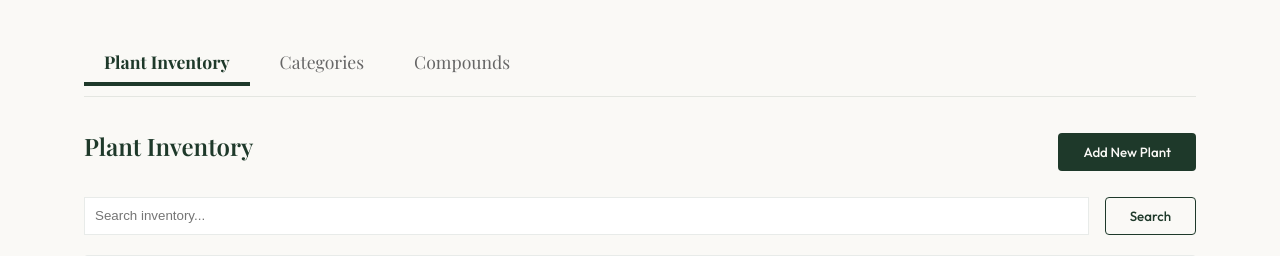
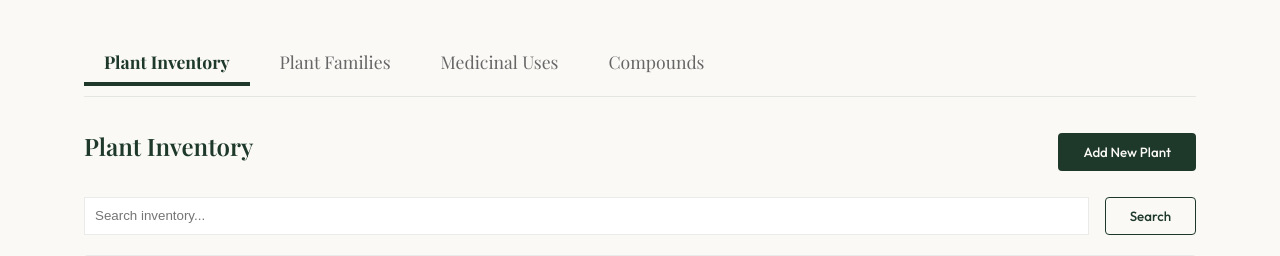
Before and after one commit to TRuby139/Medicinal-Plants-and-Herbs-Database-System, a PHP site: page /admin-dashboard.php in a window 1280 px wide. Shown: the part 89-345 px from the top of the page. Run offline with PHP 8.4, Linux system fonts and the light colour scheme; a user stored in the database is signed in; data comes from the database, SQL or seed files in the repository; some web fonts are replaced.

Commit message:
fix some ui confusion
1. Unified Terminology Across the Site
Public Site (index.php): The filter sidebars now precisely read "Plant Families" and "Medicinal Uses" instead of the mismatched singular versions.
Admin Dashboard (admin-dashboard.php): The former "Categories" tab has been explicitly renamed to "Plant Families".
Result: A 1-to-1 match between what the public sees (Filters) and what the Admin manages (Tabs), entirely eliminating confusion.

2. New Medicinal Uses Management (Admin)
New Tab: Added a dedicated "Medicinal Uses" tab to the Admin Dashboard right next to "Plant Families".
New Modal: Created a brand new "Add Medicinal Use" modal. It looks identical to the Family modal but securely passes type: 'medicinal_use' to the backend when saving.
Dynamic Logic (main.js): Wrote dedicated loadAdminUses(), submitUseForm(), and deleteUse() JavaScript functions to handle the API calls seamlessly. The new tab behaves just as smoothly as the rest of the dashboard.

```diff
--- a/admin-dashboard.php
+++ b/admin-dashboard.php
@@ -36,7 +36,8 @@ if (!isset($_SESSION['admin_id'])) {
     <main class="container" style="padding: 40px 20px;">
         <div class="admin-tabs" style="display: flex; gap: 10px; margin-bottom: 30px; border-bottom: 1px solid var(--color-divider); padding-bottom: 10px;">
             <button class="tab-btn active" onclick="switchTab('plants')" style="background: none; border: none; font-size: 1.1rem; padding: 10px 20px; cursor: pointer; border-bottom: 3px solid var(--color-primary); font-weight: bold;">Plant Inventory</button>
-            <button class="tab-btn" onclick="switchTab('categories')" style="background: none; border: none; font-size: 1.1rem; padding: 10px 20px; cursor: pointer; border-bottom: 3px solid transparent;">Categories</button>
+            <button class="tab-btn" onclick="switchTab('categories')" style="background: none; border: none; font-size: 1.1rem; padding: 10px 20px; cursor: pointer; border-bottom: 3px solid transparent;">Plant Families</button>
+            <button class="tab-btn" onclick="switchTab('uses')" style="background: none; border: none; font-size: 1.1rem; padding: 10px 20px; cursor: pointer; border-bottom: 3px solid transparent;">Medicinal Uses</button>
             <button class="tab-btn" onclick="switchTab('compounds')" style="background: none; border: none; font-size: 1.1rem; padding: 10px 20px; cursor: pointer; border-bottom: 3px solid transparent;">Compounds</button>
         </div>
 
@@ -71,8 +72,8 @@ if (!isset($_SESSION['admin_id'])) {
 
         <div id="categories-tab" class="tab-content" style="display: none;">
             <div class="admin-header flex justify-between items-center" style="margin-bottom: 20px;">
-                <h2>Categories (Families)</h2>
-                <button class="btn btn-primary" data-modal-target="add-category-modal">Add New Category</button>
+                <h2>Plant Families</h2>
+                <button class="btn btn-primary" data-modal-target="add-category-modal">Add Plant Family</button>
             </div>
             <div class="table-container">
                 <table class="admin-table">
@@ -90,6 +91,28 @@ if (!isset($_SESSION['admin_id'])) {
                 </table>
             </div>
         </div> <!-- End of categories-tab -->
+
+        <div id="uses-tab" class="tab-content" style="display: none;">
+            <div class="admin-header flex justify-between items-center" style="margin-bottom: 20px;">
+                <h2>Medicinal Uses</h2>
+                <button class="btn btn-primary" data-modal-target="add-use-modal">Add Medicinal Use</button>
+            </div>
+            <div class="table-container">
+                <table class="admin-table">
+                    <thead>
+                        <tr>
+                            <th>ID</th>
+                            <th>Medicinal Use Name</th>
+                            <th>Description</th>
+                            <th>Actions</th>
+                        </tr>
+                    </thead>
+                    <tbody id="admin-uses-tbody">
+                        <!-- Loaded dynamically -->
+                    </tbody>
+                </table>
+            </div>
+        </div> <!-- End of uses-tab -->
 
         <div id="compounds-tab" class="tab-content" style="display: none;">
             <div class="admin-header flex justify-between items-center" style="margin-bottom: 20px;">
@@ -113,11 +136,11 @@ if (!isset($_SESSION['admin_id'])) {
         </div> <!-- End of compounds-tab -->
     </main>
 
-    <!-- Add Category Modal -->
+    <!-- Add Category (Plant Family) Modal -->
     <div id="add-category-modal" class="modal-overlay">
         <div class="modal-content" style="max-width: 500px;">
             <div class="modal-header">
-                <h3>Category Details</h3>
+                <h3>Plant Family Details</h3>
                 <button class="close-btn close-modal">&times;</button>
             </div>
             <div class="modal-body">
@@ -135,7 +158,34 @@ if (!isset($_SESSION['admin_id'])) {
             </div>
             <div class="modal-footer">
                 <button class="btn btn-outline close-modal">Cancel</button>
-                <button class="btn btn-primary" onclick="submitCategoryForm(event)">Save Category</button>
+                <button class="btn btn-primary" onclick="submitCategoryForm(event)">Save Family</button>
+            </div>
+        </div>
+    </div>
+
+    <!-- Add Medicinal Use Modal -->
+    <div id="add-use-modal" class="modal-overlay">
+        <div class="modal-content" style="max-width: 500px;">
+            <div class="modal-header">
+                <h3>Medicinal Use Details</h3>
+                <button class="close-btn close-modal">&times;</button>
+            </div>
+            <div class="modal-body">
+                <form id="add-use-form">
+                    <div class="form-group">
+                        <label for="use-name">Medicinal Use Name <span style="color: red;">*</span></label>
+                        <input type="text" id="use-name" name="use-name">
+                        <span class="error-msg" style="color: red; font-size: 0.85rem; display: none;"></span>
+                    </div>
+                    <div class="form-group">
+                        <label for="use-desc">Description</label>
+                        <textarea id="use-desc" name="use-desc" rows="3"></textarea>
+                    </div>
+                </form>
+            </div>
+            <div class="modal-footer">
+                <button class="btn btn-outline close-modal">Cancel</button>
+                <button class="btn btn-primary" onclick="submitUseForm(event)">Save Medicinal Use</button>
             </div>
         </div>
     </div>
--- a/assets/css/index.css
+++ b/assets/css/index.css
@@ -875,3 +875,6 @@ img {
     transform: translateY(-5px) !important;
     box-shadow: 0 10px 20px rgba(30, 57, 42, 0.15) !important;
 }
+
+.sort-dropdown:hover {
+}
--- a/assets/js/main.js
+++ b/assets/js/main.js
@@ -294,6 +294,7 @@ document.addEventListener('DOMContentLoaded', () => {
     if (document.getElementById('admin-plants-tbody')) {
         loadAdminPlants();
         loadAdminCategories();
+        loadAdminUses();
         loadAdminCompounds();
     }
 });
@@ -842,3 +843,87 @@ function initImageUploadPreview() {
         });
     });
 }
+
+function loadAdminUses() {
+    const tbody = document.getElementById('admin-uses-tbody');
+    if (!tbody) return;
+    tbody.innerHTML = '<tr><td colspan=""4"" style=""text-align: center;"">Loading...</td></tr>';
+
+    fetch('api/tags.php?action=get_categories&type=medicinal_use')
+        .then(res => res.json())
+        .then(data => {
+            if (data.success) {
+                tbody.innerHTML = '';
+                if (data.data.length === 0) {
+                    tbody.innerHTML = '<tr><td colspan=""4"" style=""text-align: center;"">No medicinal uses found</td></tr>';
+                    return;
+                }
+                data.data.forEach(use => {
+                    const tr = document.createElement('tr');
+                    tr.innerHTML = `
+                        <td>${use.id}</td>
+                        <td>${use.name}</td>
+                        <td>${use.type}</td>
+                        <td>
+                            <div class=""action-buttons"">
+                                <button class=""btn-icon delete"" title=""Delete"" onclick=""deleteUse(${use.id})"">???</button>
+                            </div>
+                        </td>
+                    `;
+                    tbody.appendChild(tr);
+                });
+            }
+        });
+}
+
+function deleteUse(id) {
+    if (confirm('Are you sure you want to delete this medicinal use?')) {
+        const formData = new FormData();
+        formData.append('action', 'delete_category');
+        formData.append('id', id);
+        fetch('api/tags.php', { method: 'POST', body: formData })
+            .then(res => res.json())
+            .then(data => {
+                if (data.success) {
+                    showToast('Deleted successfully');
+                    loadAdminUses();
+                } else {
+                    showToast('Error deleting', 'error');
+                }
+            });
+    }
+}
+
+function submitUseForm(e) {
+    e.preventDefault();
+    const nameInput = document.getElementById('use-name');
+    const errorMsg = nameInput.nextElementSibling;
+    if (nameInput.value.trim() === '') {
+        errorMsg.innerText = 'Medicinal Use name is required.';
+        errorMsg.style.display = 'block';
+    } else {
+        errorMsg.style.display = 'none';
+
+        const formData = new FormData();
+        formData.append('action', 'add_category');
+        formData.append('name', nameInput.value.trim());
+        formData.append('type', 'medicinal_use');
+
+        fetch('api/tags.php', { method: 'POST', body: formData })
+            .then(res => res.json())
+            .then(data => {
+                if (data.success) {
+                    showToast('Medicinal Use saved successfully!');
+                    const modal = document.getElementById('add-use-modal');
+                    if (modal) {
+                        modal.classList.remove('active');
+                        document.body.style.overflow = '';
+                    }
+                    document.getElementById('add-use-form').reset();
+                    loadAdminUses();
+                } else {
+                    showToast(data.message, 'error');
+                }
+            });
+    }
+}
--- a/index.php
+++ b/index.php
@@ -43,14 +43,14 @@
                     <h3>Filters</h3>
 
                     <details class="filter-group">
-                        <summary class="btn btn-outline" style="width: 100%; text-align: left; border-radius: 4px; box-sizing: border-box; margin-bottom: 0;">Plant Family</summary>
+                        <summary class="btn btn-outline" style="width: 100%; text-align: left; border-radius: 4px; box-sizing: border-box; margin-bottom: 0;">Plant Families</summary>
                         <ul class="filter-list" id="filter-family-list" style="margin-top: 10px;">
                             <li><small>Loading...</small></li>
                         </ul>
                     </details>
 
                     <details class="filter-group">
-                        <summary class="btn btn-outline" style="width: 100%; text-align: left; border-radius: 4px; box-sizing: border-box; margin-bottom: 0;">Medicinal Use</summary>
+                        <summary class="btn btn-outline" style="width: 100%; text-align: left; border-radius: 4px; box-sizing: border-box; margin-bottom: 0;">Medicinal Uses</summary>
                         <ul class="filter-list" id="filter-uses-list" style="margin-top: 10px;">
                             <li><small>Loading...</small></li>
                         </ul>
@@ -69,7 +69,7 @@
                 <div class="main-content">
                     <div style="display: flex; justify-content: space-between; align-items: center; margin-bottom: 20px;">
                         <h2>Plant Catalogue</h2>
-                        <select id="sortOrder" class="btn btn-outline" style="border-radius: 4px; padding: 5px 10px; border-color: #ddd; background: transparent; cursor: pointer;">
+                        <select id="sortOrder" class="sort-dropdown" style="border-radius: 4px; padding: 8px 12px; border: 1px solid var(--color-primary); background-color: #fff; color: var(--color-text); cursor: pointer; font-family: var(--font-body); font-size: 0.95rem; outline: none; transition: box-shadow 0.2s ease;">
                             <option value="alpha_asc">Alphabetical (A-Z)</option>
                             <option value="date_desc">Newest First</option>
                         </select>
```
